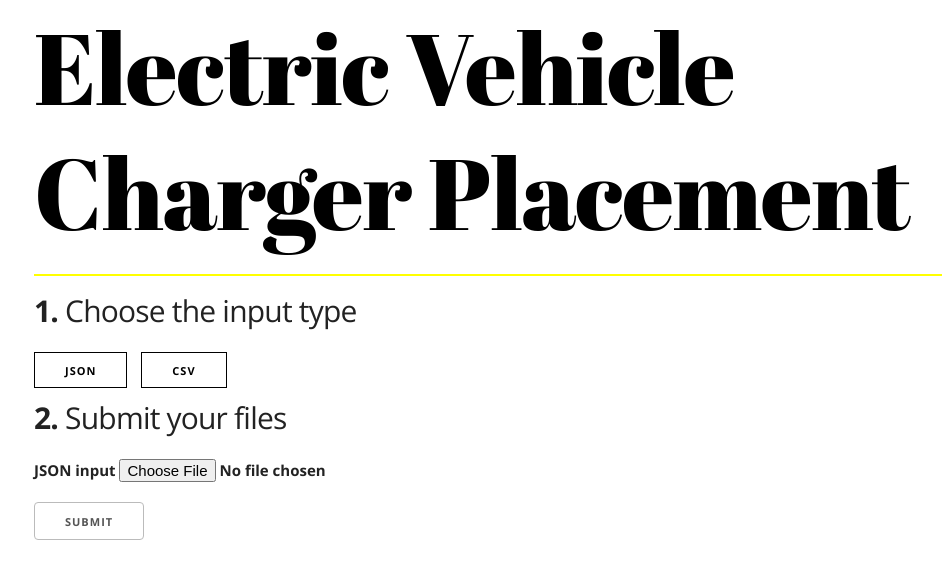
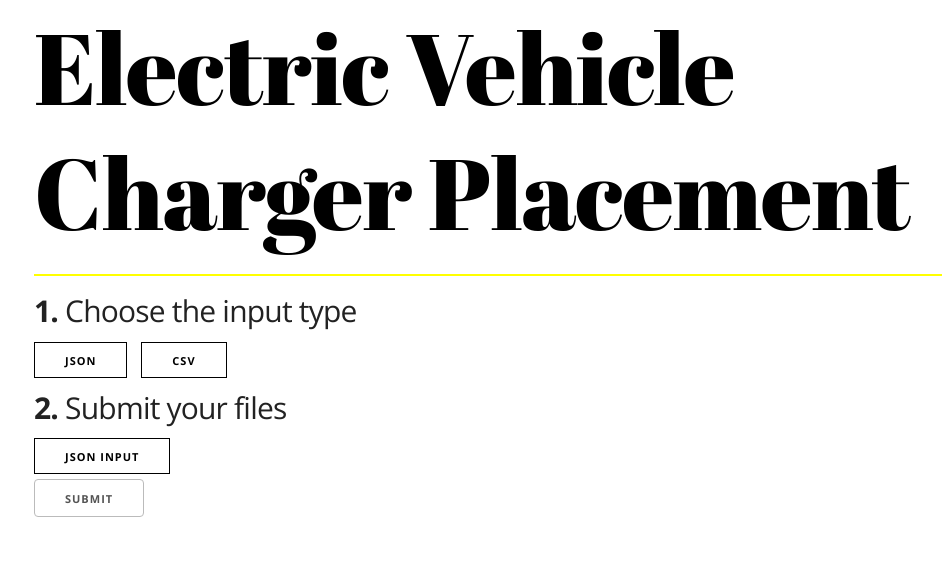
Before and after one commit to evseniordesign/ev-facility-location-implementation, a Flask app: page / in a window 1280 px wide. Shown: the part 50-629 px from the top of the page, without its empty margins (126-1068 px from the left). Run offline with Flask 2, Linux system fonts and the light colour scheme.

Commit message:
Styled file inputs to look like buttons

```diff
--- a/static/css/upload.css
+++ b/static/css/upload.css
@@ -49,8 +49,12 @@ body {
     margin-bottom: 1em;
 }
 
+.row-spacing {
+  margin-top: -1%;
+}
+
 /***** Button restyle *****/
-button, .btn {
+button, .btn, .custom-file-upload {
   display: inline-block;
   height: 36px;
   padding: 0 30px;
@@ -81,3 +85,8 @@ button:hover {
 button:focus, .btn-focus {
     border-color: yellow;
 }
+
+/***** File input restyle *****/
+input[type="file"] {
+  display: none;
+}
--- a/static/js/upload.js
+++ b/static/js/upload.js
@@ -2,7 +2,7 @@
 window.onload = function() {
 	var json_btn = document.getElementById("json-sel");
 	var csv_btn = document.getElementById("csv-sel");
-	var json_file = document.getElementById("json-file");
+	var json_file = document.getElementById("json-label");
 	var csv_files = document.getElementById("csv-files");
 	json_btn.addEventListener("click", function() {
 		csv_btn.blur();
@@ -16,4 +16,25 @@ window.onload = function() {
 		json_file.style.display = "none";
 		csv_files.style.display = "";
 	});
+
+	var json_input = document.getElementById("json-input");
+	var json_label = document.getElementById("json-label");
+	json_input.addEventListener("change", function() {
+		json_label.innerText = json_input.value.substring(
+			json_input.value.lastIndexOf("\\") + 1, json_input.value.length);
+	});
+
+	var facilities_input = document.getElementById("facilities-input");
+	var facilities_label = document.getElementById("facilities-label");
+	facilities_input.addEventListener("change", function() {
+		facilities_label.innerText = facilities_input.value.substring(
+			facilities_input.value.lastIndexOf("\\") + 1, facilities_input.value.length);
+	});
+
+	var clients_input = document.getElementById("clients-input");
+	var clients_label = document.getElementById("clients-label");
+	clients_input.addEventListener("change", function() {
+		clients_label.innerText = clients_input.value.substring(
+			clients_input.value.lastIndexOf("\\") + 1, clients_input.value.length);
+	});
 }
--- a/templates/upload.html
+++ b/templates/upload.html
@@ -28,25 +28,27 @@
                 <h2 class="big-header">Electric Vehicle Charger Placement</h2>
                 <div class="line"></div>
                 <h4><span class="big-number">1.</span> Choose the input type</h4>
-                <div class="row">
+                <div class="row" style="margin-top: -10px;">
                     <button id="json-sel">JSON</button>
                     <button id="csv-sel">CSV</button>
                 </div>
                 <h4><span class="big-number">2.</span> Submit your files</h4>
                 <form method="post" action="/run" enctype = "multipart/form-data">
-                    <label id="json-file">
-                        JSON input
-                        <input type="file" name="json" />
-                    </label>
-                    <div id="csv-files" style="display:none;">
-                        <label>
+                    <div style="margin-top: -10px;">
+                        <label id="json-label" for="json-input" class="custom-file-upload">
+                            JSON input
+                        </label>
+                        <input type="file" id="json-input" name="json" />
+                    </div>
+                    <div id="csv-files" style="display:none; margin-top: -10px;">
+                        <label id="facilities-label" for="facilities-input" class="custom-file-upload">
                             Facilities CSV
-                            <input type="file" name="csvfacility"/>
                         </label>
-                        <label>
+                        <input type="file" id="facilities-input" name="csvfacility"/>
+                        <label id="clients-label" for="clients-input" class="custom-file-upload">
                             Clients CSV
-                            <input type="file" name="csvclient"/>
                         </label>
+                        <input type="file" id="clients-input" name="csvclient"/>
                     </div>
                     <input class="btn" type="submit" value="submit"/>
                 </form>
@@ -54,7 +56,6 @@
             </div>
         </div>
 
-
         <script type="text/javascript" src="{{url_for('static', filename='js/upload.js')}}"></script>
     </body>
 </html>
```
